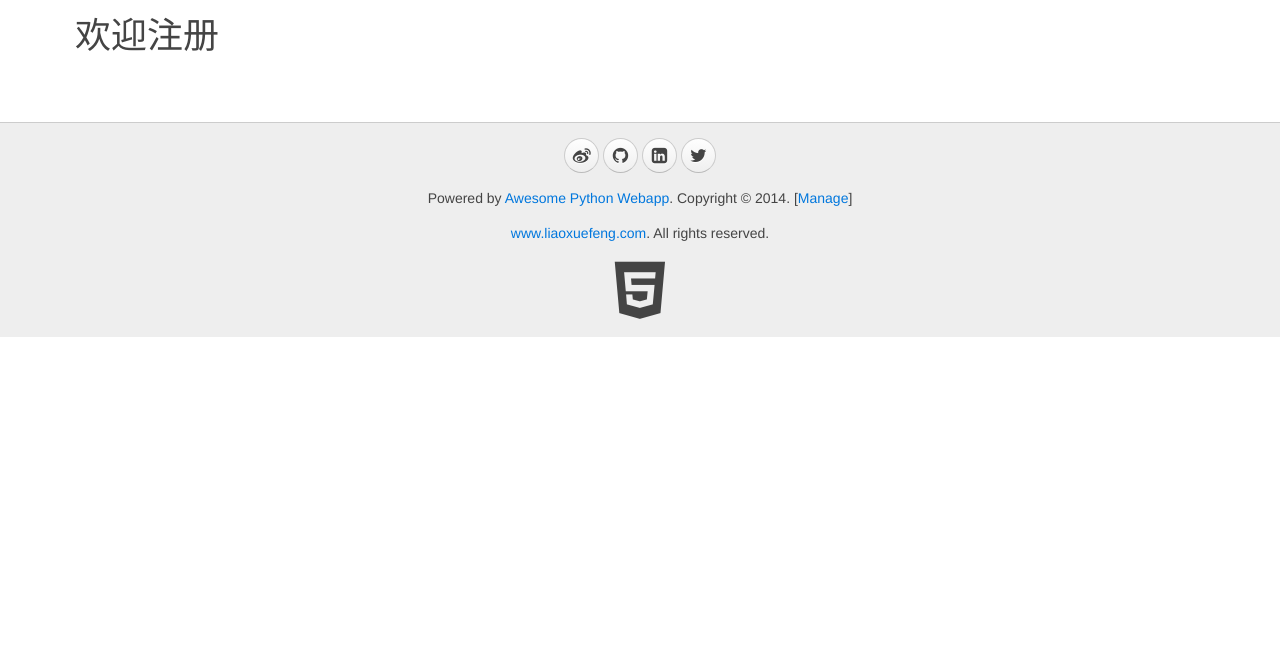
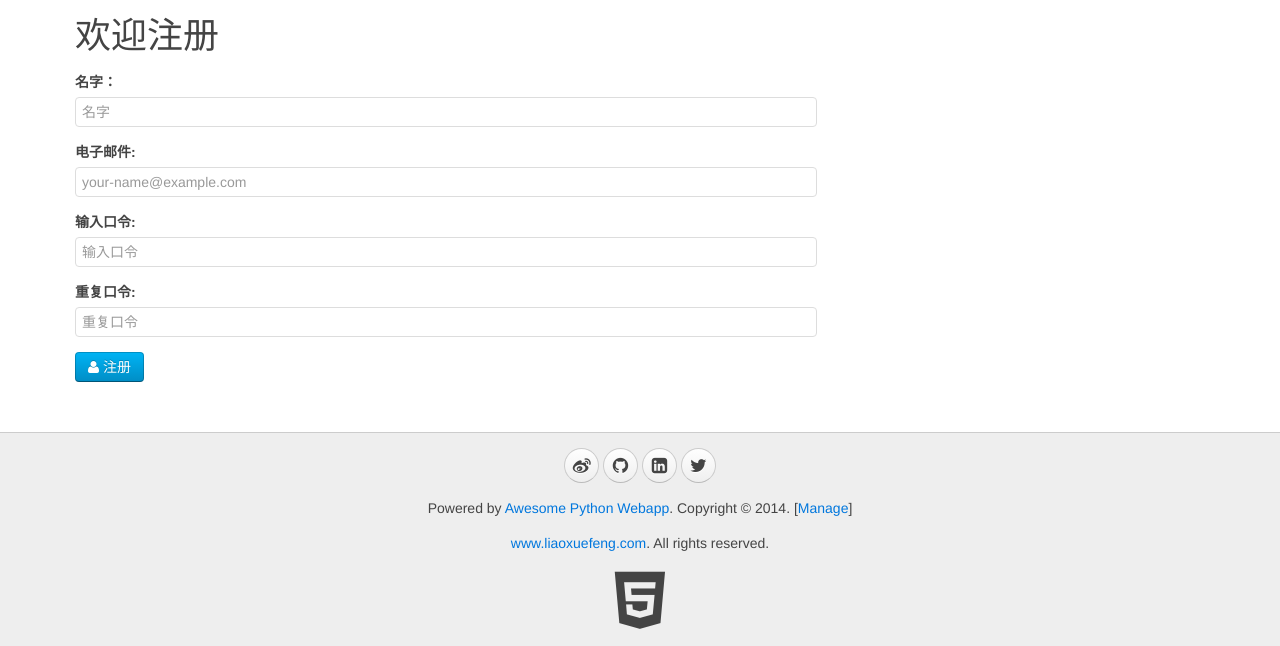
Before and after one commit to pardon110/task-python, a Python web app: template py3-webapp/www/templates/register.html in a window 1280 px wide. Shown: the part 42-688 px from the top of the page. Run offline with Jinja, Linux system fonts and the light colour scheme; the template is opened without the code that fills it, so the values that code supplies are empty.

Commit message:
user register success!

```diff
--- a/py3-webapp/www/handlers.py
+++ b/py3-webapp/www/handlers.py
@@ -108,12 +108,13 @@
 
 
 @post('/api/users')
-async def api_register_user(*,email,name,password):
+async def api_register_user(*,email,name,passwd):
+	logging.info('register api users')
 	if not name or not name.strip():
 		raise APIValueError('name')
 	if not email or not _RE_EMAIL.match(email):
 		raise APIValueError('email')
-	if not passwd or not _RE_SHA1.match(passpwd):
+	if not passwd or not _RE_SHA1.match(passwd):
 		raise APIValueError('passwd')
 	users = await User.findAll('email=?', [email])
 	if len(users) > 0:
--- a/py3-webapp/www/orm.py
+++ b/py3-webapp/www/orm.py
@@ -40,7 +40,7 @@
 		async with conn.cursor(aiomysql.DictCursor) as cur:
 			await cur.execute(sql.replace('?','%s'), args or ())
 			if size:
-				rs = await cur.fetchemany(size)
+				rs = await cur.fetchmany(size)
 			else:
 				rs = await cur.fetchall()
 		logging.info('rows reutrned: %s ' %  len(rs))
--- a/py3-webapp/www/templates/register.html
+++ b/py3-webapp/www/templates/register.html
@@ -1,60 +1,59 @@
 {% extends '__base__.html' %}
+
 {% block title %}注册{% endblock %}
-
 
 {% block beforehead %}
 
 <script>
-function validateEmail(email){
+
+function validateEmail(email) {
     var re = /^[a-z0-9\.\-\_]+\@[a-z0-9\-\_]+(\.[a-z0-9\-\_]+){1,4}$/;
-	return re.test(email.tolowerCase())
+    return re.test(email.toLowerCase());
 
 }
 
-$(function(){
+$(function() {
     var vm = new Vue({
-		el:'#vm',
-		data:{
-			name:'',
-			email:'',
-			password1:'',
-			password2:''
+        el: '#vm',
+        data: {
+            name: '',
+            email: '',
+            password1: '',
+            password2: ''
         },
-		methods:{
-			submit:function(event){
+        methods: {
+            submit: function(event) {
                 event.preventDefault();
                 var $form = $('#vm');
-				if(!this.name.trim()){
+                if (!this.name.trim()) {
                     return $form.showFormError('请输入名字');
                 }
-				if(! validateEmail(this.email.trim().toLowerCase()){
+                if (!validateEmail(this.email.trim().toLowerCase())) {
                         return $form.showFormError('请输入正确的Email地址');
                     }
-				if(this.password1.length < 6){
+				if (this.password1.length < 6) {
 					return $form.showFormError('口令长度至少为6个字符');
 				}
-				if(this.password1 != this.password2){
+				if (this.password1 != this.password2) {
 					return $form.showFormError('两次输入的口令不一致');
 				}
 				var email = this.email.trim().toLowerCase();
 				$form.postJSON(
-					'/api/users',{
-						name:this.name.trim(),
-						email:email,
-						passwd:CrytoJS.SHAI(email + ':' + this.password1).toString()
-					},function(err,r){
-						if(err){
+					'/api/users', {
+						name: this.name.trim(),
+						email: email,
+						passwd: CryptoJS.SHA1(email + ':' + this.password1).toString()
+					},function(err, r) {
+						if (err) {
 							return $form.showFormError(err);
 						}
 						return location.assign('/');
-					}
 				});
             }
         }
     });
     $('#vm').show();
 });
-
 </script>
 
 {% endblock %}
@@ -71,6 +70,27 @@
 					<input v-model="name" type="text" maxlength="50" placeholder="名字" class="uk-width-l-l">
 				</div>
 			</div>
+			<div class="uk-form-row">
+				<label class="uk-form-label">电子邮件:</label>
+				<div class="uk-form-controls">
+					<input v-model="email" type="text" maxlength="50" placeholder="your-name@example.com" class="uk-width-1-1">
+				</div>
+			</div>
+			<div class="uk-form-row">
+				<label class="uk-form-label">输入口令:</label>
+				<div class="uk-form-controls">
+					<input v-model="password1" type="password" maxlength="50" placeholder="输入口令" class="uk-width-1-1">
+				</div>
+			</div>
+			<div class="uk-form-row">
+				<label class="uk-form-label">重复口令:</label>
+				<div class="uk-form-controls">
+					<input v-model="password2" type="password" maxlength="50" placeholder="重复口令" class="uk-width-1-1">
+				</div>
+			</div>
+			<div class="uk-form-row">
+				<button type="submit" class="uk-button uk-button-primary"><i class="uk-icon-user"></i> 注册</button>
+			</div>
 		</form>
 	</div>
 
```
Also changed, not shown: py3-webapp/www/app.py (+41 -7 lines), py3-webapp/www/coreweb.py (+4 -6 lines), 1 other file. Lines whose indentation alone changed are shown as unchanged.
